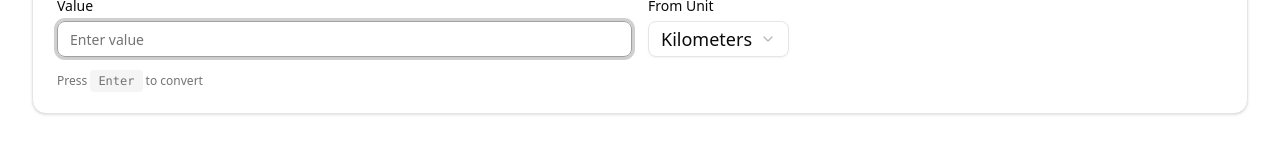
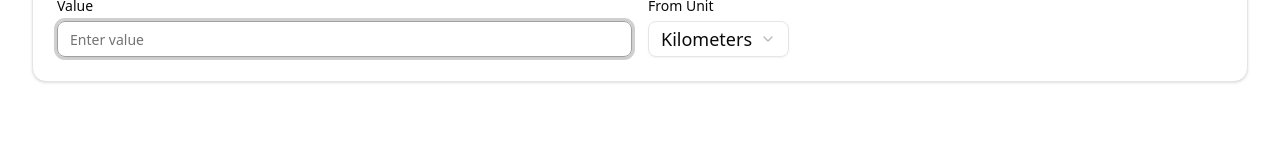
Before and after one commit to rhoofr/unit-converter, a Next.js app: page / in a window 1280 px wide. Shown: the part 446-600 px from the top of the page. Built offline with nearby package versions, Linux system fonts and the light colour scheme.

Commit message:
refactor: remove redundant Enter key instruction from unit converter form

```diff
--- a/src/components/unit-converter-form.tsx
+++ b/src/components/unit-converter-form.tsx
@@ -213,10 +213,6 @@ export function UnitConverterForm({
               )}
             />
           </div>
-
-          <p className='hidden sm:block text-xs text-muted-foreground'>
-            Press <kbd className='px-2 py-1 bg-muted rounded text-xs'>Enter</kbd> to convert
-          </p>
         </form>
       </Form>
 
```
